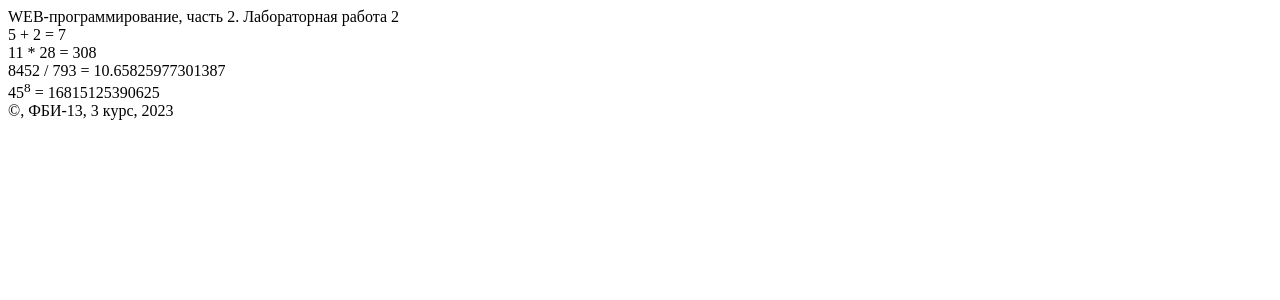
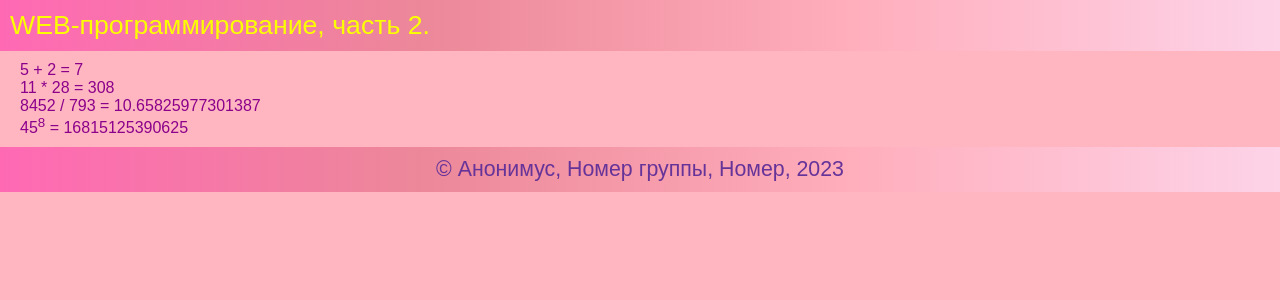
Before and after one commit to Kamenevan/web-programming-labs-2, a Flask app: template templates/example.html in a window 1280 px wide. Shown: the top 300 px of the page. Run offline with Flask 3, Linux system fonts and the light colour scheme; the template is opened without the code that fills it, so the values that code supplies are empty.

Commit message:
Условтя в шаблоне

```diff
--- a/static/main.css
+++ b/static/main.css
@@ -0,0 +1,61 @@
+img {
+    width:1000px;
+    height:700px;
+}
+
+body{
+    background-color: lightpink;
+    color: darkmagenta;
+    font-family: Arial;
+    margin: 0px;
+}
+
+header{
+    background: linear-gradient(to right, hotpink, rgb(236, 136, 153),rgb(255, 174, 188),rgb(253, 211, 232)) ;
+    color: rebeccapurple;
+    padding: 10px;
+    font-size: 16pt
+}
+header:hover {
+    color: rgb(251, 255, 0);
+    font-size: 20pt;
+    transition: 600ms 1s
+}
+main{
+  margin: 10px 20px;
+}
+footer{
+    background: linear-gradient(to right,hotpink, rgb(236, 136, 153),rgb(255, 174, 188),rgb(253, 211, 232)) ;
+    color: rebeccapurple;
+    padding: 10px;
+    font-size: 16pt;
+    text-align: center
+}
+footer:hover {
+    color: rgb(251, 255, 0);
+    font-size: 20pt;
+    transition: 600ms 1s
+}
+a{
+    text-decoration:none;
+    color: chartreuse;
+    text-shadow: 1px 1px 10px rgb(255, 0, 242);
+    transition: 600ms 1s
+}
+a:visited {
+    color: rgb(175, 11, 93);
+    background-color: green
+}
+
+a:hover {
+    color: rgba(255, 0, 179, 0.705);
+    text-decoration: underline;
+    background-color: white;
+    font-weight: bold;
+    transition: 900ms 0.3s;
+}
+
+a:active{
+    color: rgb(182, 83, 83);
+    background-color: rgb(66, 252, 66);
+}
--- a/templates/example.html
+++ b/templates/example.html
@@ -8,7 +8,7 @@
 </head>
 <body>
     <header>
-        WEB-программирование, часть 2. Лабораторная работа 2
+        WEB-программирование, часть 2. {% if lab_num %} Лабораторная работа 2{% endif %}
     </header>
 
     <main>
@@ -19,7 +19,23 @@
     </main>
 
     <footer>
-        &copy;{{name}}, ФБИ-13, 3 курс, 2023
+        &copy;
+        {% if name %}
+            {{ name }},
+        {% else %}
+            Анонимус,
+        {% endif %}
+        {% if grop_name %}
+             {{grop_name}},
+         {% else %}
+             Номер группы,
+         {% endif %}
+         {% if cour_numb %}
+             {{cour_numb}} курс,
+         {% else %}
+             Номер,
+         {% endif %}
+        2023
     </footer>
 </body>
 </html>
```
